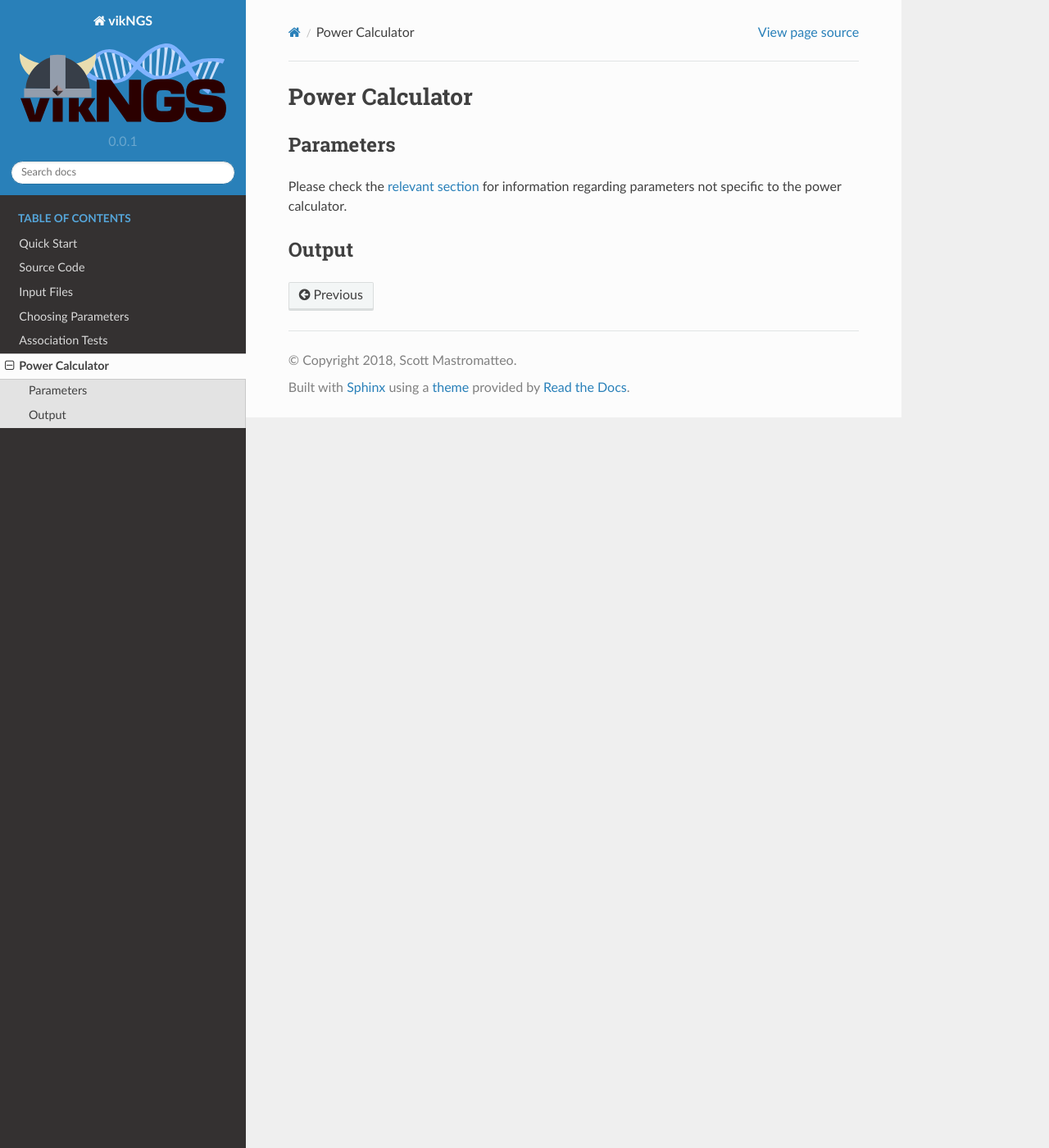
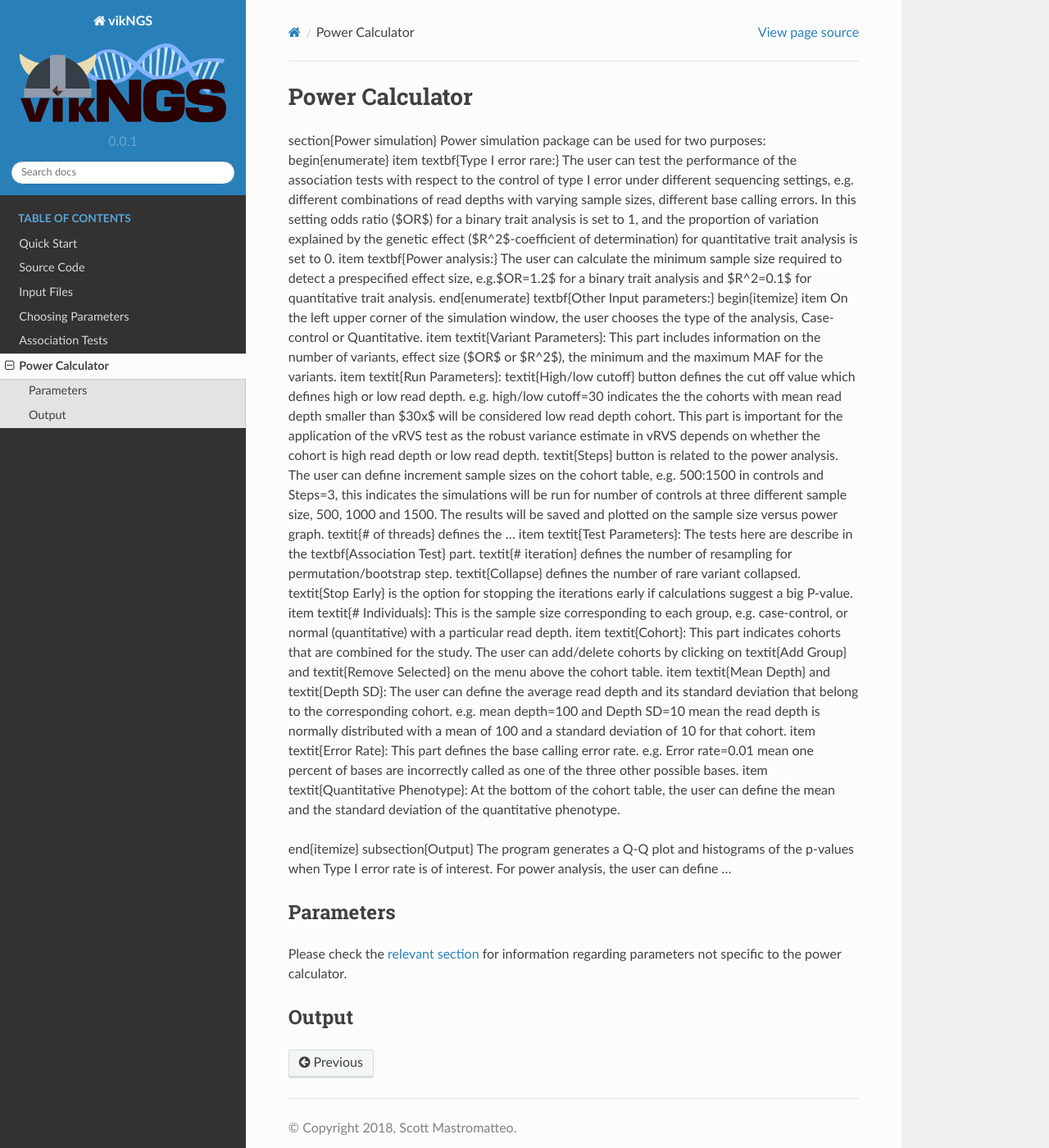
Before and after one commit to ScottMastro/vikngsdocs, a Sphinx documentation site: the page built from source/power_calculation.rst, in a window 1280 px wide and 1400 px high. Shown: the whole window at 82% size. Built offline with Sphinx 7.4.7 and the Read the Docs theme 2.0.0, drawn with Linux system fonts in a browser that asks for light colours.

Commit message:
z's latex

```diff
--- a/source/power_calculation.rst
+++ b/source/power_calculation.rst
@@ -1,5 +1,32 @@
 Power Calculator
 ==================================
+
+
+\section{Power simulation}
+Power simulation package can be used for two purposes:
+\begin{enumerate}
+\item \textbf{Type I error rare:} The user can test the performance of the association tests with respect to the control of type I error under different sequencing settings, e.g. different combinations of read depths with varying sample sizes, different base calling errors. In this setting odds ratio ($OR$) for a binary trait analysis is set to 1, and the proportion of variation explained by the genetic effect ($R^2$-coefficient of determination) for quantitative trait analysis is set to 0.
+\item \textbf{Power analysis:} The user can calculate the minimum sample size required to detect a prespecified effect size, e.g.$OR=1.2$ for a binary trait analysis and $R^2=0.1$  for quantitative trait analysis.
+\end{enumerate}
+\textbf{Other Input parameters:}
+\begin{itemize}
+\item On the left upper corner of the simulation window, the user chooses the type of the analysis, Case-control or Quantitative.
+\item \textit{Variant Parameters}: This part includes information on the number of variants, effect size ($OR$ or $R^2$), the minimum and the maximum MAF for the variants.
+\item \textit{Run Parameters}:  \textit{High/low cutoff} button defines the cut off value which defines high or low read depth. e.g. high/low cutoff=30 indicates the the cohorts with mean read depth smaller than $30x$ will be considered low read depth cohort. This part is important for the application of the vRVS test as the robust variance estimate in vRVS depends on whether the cohort is high read depth or low read depth. \textit{Steps} button is related to the power analysis. The user can define increment sample sizes on the cohort table, e.g. 500:1500 in controls and Steps=3, this indicates the simulations will be run for number of controls at three different sample size, 500, 1000 and 1500. The results will be saved and plotted on the sample size versus power graph. \textit{\# of threads} defines the ...
+\item \textit{Test Parameters}: The tests here are describe in the \textbf{Association Test} part. \textit{\# iteration} defines the number of resampling for permutation/bootstrap step. \textit{Collapse} defines the number of rare variant collapsed. \textit{Stop Early} is the option for stopping the iterations early if calculations suggest a big P-value.
+\item \textit{\# Individuals}: This is the sample size corresponding to each group, e.g. case-control, or normal (quantitative) with a particular read depth.
+\item \textit{Cohort}: This part indicates cohorts that are combined for the study. The user can add/delete cohorts by clicking on \textit{Add Group} and \textit{Remove Selected} on the menu above the cohort table.
+\item \textit{Mean Depth} and  \textit{Depth SD}: The user can define the average read depth and its standard deviation that belong to the corresponding cohort. e.g. mean depth=100 and Depth SD=10 mean the read depth is normally distributed with a mean of 100 and a standard deviation of 10 for that cohort.
+\item \textit{Error Rate}: This part defines the base calling error rate. e.g. Error rate=0.01 mean one percent of bases are incorrectly called as one of the three other possible bases.
+\item \textit{Quantitative Phenotype}: At the bottom of the cohort table, the user can define the mean and the standard deviation of the quantitative phenotype.
+
+
+
+\end{itemize}
+\subsection{Output}
+The program generates a Q-Q plot and histograms of the p-values when Type I error rate is of interest.  For power analysis, the user can define ...
+
+
 
 Parameters
 ------------------------------
```
